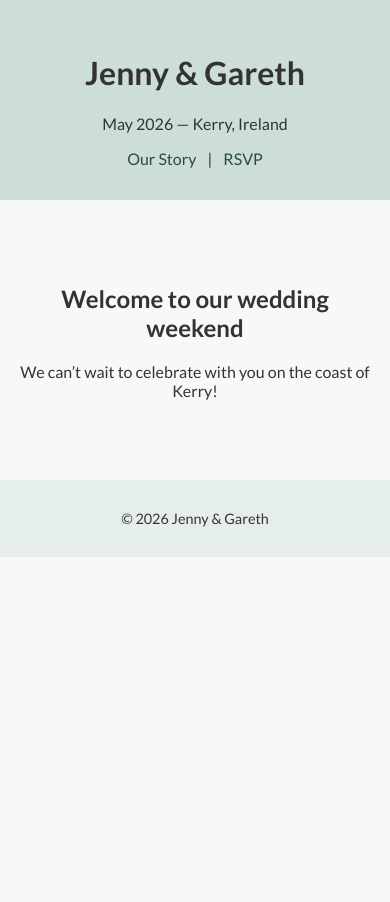
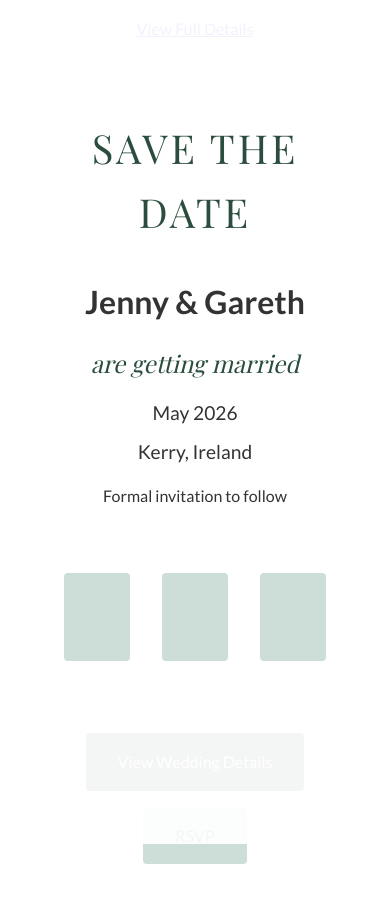
Before and after one commit to gar-bnb/jgwedding, a plain HTML site: page index.html in a window 390 px wide. Before the commit the page ends 844 px from the top, so only its background shows below. Drawn offline with nearby package versions, Linux system fonts and the light colour scheme.

Commit message:
Updated wedding website structure and styles: Save the Date, Details, RSVP pages

```diff
--- a/index.html
+++ b/index.html
@@ -3,33 +3,49 @@
 <head>
   <meta charset="UTF-8">
   <meta name="viewport" content="width=device-width, initial-scale=1.0">
-  <meta name="description" content="Welcome to Jenny and Gareth's Wedding - May 2026 in Kerry, Ireland">
-  <meta property="og:title" content="Jenny & Gareth | Our Wedding">
+  <meta name="description" content="Save the Date - Jenny and Gareth's Wedding - May 2026 in Kerry, Ireland">
+  <meta property="og:title" content="Save the Date | Jenny & Gareth">
   <meta property="og:description" content="Join us for our wedding celebration in Kerry, Ireland - May 2026">
   <meta property="og:type" content="website">
   <meta property="og:url" content="https://jennyandgareth.ie">
-  <title>Jenny & Gareth | Our Wedding</title>
+  <title>Save the Date | Jenny & Gareth</title>
   <link rel="stylesheet" href="style.css">
   <link rel="preconnect" href="https://fonts.gstatic.com">
-  <link href="https://fonts.googleapis.com/css2?family=Lato:wght@400;700&display=swap" rel="stylesheet">
+  <link href="https://fonts.googleapis.com/css2?family=Lato:wght@300;400;700&family=Playfair+Display:wght@400;700&display=swap" rel="stylesheet">
 </head>
-<body>
-  <header>
-    <h1>Jenny & Gareth</h1>
-    <p>May 2026 — Kerry, Ireland</p>
-    <nav>
-      <a href="about.html">Our Story</a> |
-      <a href="rsvp.html">RSVP</a>
-    </nav>
-  </header>
-  <main>
-    <section class="hero">
-      <h2>Welcome to our wedding weekend</h2>
-      <p>We can’t wait to celebrate with you on the coast of Kerry!</p>
-    </section>
+<body class="save-the-date">
+  <div class="background-overlay"></div>
+
+  <nav class="minimal-nav">
+    <a href="details.html" class="nav-link">View Full Details</a>
+  </nav>
+
+  <main class="full-screen">
+    <div class="save-the-date-content">
+      <div class="announcement">
+        <h1>Save the Date</h1>
+        <div class="couple-names">Jenny & Gareth</div>
+        <div class="are-getting-married">are getting married</div>
+        <div class="wedding-date">May 2026</div>
+        <div class="wedding-location">Kerry, Ireland</div>
+
+        <div class="message">
+          <p>Formal invitation to follow</p>
+        </div>
+      </div>
+
+      <div class="photo-highlights">
+        <!-- When you have photos, they will be displayed here in an elegant grid -->
+        <div class="photo-frame photo1"></div>
+        <div class="photo-frame photo2"></div>
+        <div class="photo-frame photo3"></div>
+      </div>
+
+      <div class="cta-buttons">
+        <a href="details.html" class="button primary">View Wedding Details</a>
+        <a href="rsvp.html" class="button secondary">RSVP</a>
+      </div>
+    </div>
   </main>
-  <footer>
-    <p>© 2026 Jenny & Gareth</p>
-  </footer>
 </body>
 </html>
--- a/style.css
+++ b/style.css
@@ -1,24 +1,260 @@
+/* Global Styles */
+:root {
+  --primary-color: #2a4d3d;
+  --secondary-color: #cdded9;
+  --background-color: #f7f9f8;
+  --text-color: #333;
+  --accent-color: #e6eeec;
+}
+
 body {
   margin: 0;
   font-family: 'Lato', sans-serif;
-  background: #f7f9f8;
-  color: #333;
+  background: var(--background-color);
+  color: var(--text-color);
   text-align: center;
+  line-height: 1.6;
 }
-header {
-  background: #cdded9;
-  padding: 2rem 1rem;
+
+/* Navigation */
+.main-nav {
+  padding: 1rem;
+  background: var(--secondary-color);
 }
-nav a {
-  color: #2a4d3d;
+
+.main-nav a {
+  color: var(--primary-color);
   text-decoration: none;
-  margin: 0 0.5rem;
+  margin: 0 1rem;
+  font-weight: 700;
+  transition: opacity 0.3s ease;
 }
-.hero {
-  padding: 4rem 1rem;
+
+.main-nav a:hover {
+  opacity: 0.8;
 }
-footer {
-  background: #e6eeec;
+
+.main-nav a.active {
+  border-bottom: 2px solid var(--primary-color);
+}
+
+/* Save the Date Page */
+.save-the-date {
+  background: var(--background-color);
+  min-height: 100vh;
+  display: flex;
+  flex-direction: column;
+  position: relative;
+  background: linear-gradient(rgba(255, 255, 255, 0.9), rgba(255, 255, 255, 0.9));
+}
+
+.background-overlay {
+  position: fixed;
+  top: 0;
+  left: 0;
+  right: 0;
+  bottom: 0;
+  background-color: rgba(255, 255, 255, 0.95);
+  z-index: 1;
+}
+
+.save-the-date .announcement {
+  position: relative;
+  z-index: 2;
+  margin-bottom: 3rem;
+}
+
+.save-the-date h1 {
+  font-family: 'Playfair Display', serif;
+  font-size: 2.5rem;
+  color: var(--primary-color);
+  margin-bottom: 2rem;
+  font-weight: 400;
+  letter-spacing: 3px;
+  text-transform: uppercase;
+}
+
+.are-getting-married {
+  font-family: 'Playfair Display', serif;
+  font-style: italic;
+  font-size: 1.5rem;
+  margin: 1rem 0;
+  color: var(--primary-color);
+}
+
+.photo-highlights {
+  display: grid;
+  grid-template-columns: repeat(3, 1fr);
+  gap: 2rem;
+  margin: 4rem auto;
+  max-width: 1200px;
+  padding: 0 2rem;
+  position: relative;
+  z-index: 2;
+}
+
+.photo-frame {
+  aspect-ratio: 3/4;
+  background-color: var(--secondary-color);
+  border-radius: 4px;
+  overflow: hidden;
+  transition: transform 0.3s ease;
+}
+
+.photo-frame:hover {
+  transform: translateY(-5px);
+}
+
+.minimal-nav {
+  position: absolute;
+  top: 2rem;
+  right: 2rem;
+}
+
+.full-screen {
+  min-height: 100vh;
+  display: flex;
+  align-items: center;
+  justify-content: center;
+}
+
+.save-the-date-content {
+  max-width: 800px;
+  margin: 0 auto;
+  padding: 2rem;
+}
+
+.couple-names {
+  font-size: 3rem;
+  margin: 1rem 0;
+  font-weight: 700;
+}
+
+.wedding-date,
+.wedding-location {
+  font-size: 1.5rem;
+  margin: 0.5rem 0;
+}
+
+.photo-grid {
+  margin: 2rem 0;
+  display: grid;
+  grid-template-columns: repeat(auto-fit, minmax(250px, 1fr));
+  gap: 1rem;
+}
+
+/* Buttons */
+.button {
+  display: inline-block;
+  padding: 1rem 2rem;
+  margin: 0.5rem;
+  text-decoration: none;
+  border-radius: 4px;
+  transition: transform 0.3s ease;
+}
+
+.button:hover {
+  transform: translateY(-2px);
+}
+
+.button.primary {
+  background: var(--primary-color);
+  color: white;
+}
+
+.button.secondary {
+  background: var(--secondary-color);
+  color: var(--primary-color);
+}
+
+/* Details Page */
+.content-section {
+  padding: 4rem 2rem;
+  max-width: 1200px;
+  margin: 0 auto;
+}
+
+.full-width-section {
+  padding: 6rem 2rem;
+  background: var(--secondary-color);
+  margin-bottom: 2rem;
+}
+
+.timeline {
+  display: grid;
+  gap: 2rem;
+  margin: 2rem 0;
+}
+
+.event {
   padding: 1rem;
-  font-size: 0.9em;
+  background: white;
+  border-radius: 8px;
+  box-shadow: 0 2px 4px rgba(0,0,0,0.1);
 }
+
+/* RSVP Page */
+.rsvp-container {
+  max-width: 600px;
+  margin: 4rem auto;
+  padding: 2rem;
+}
+
+.rsvp-form {
+  text-align: left;
+  background: white;
+  padding: 2rem;
+  border-radius: 8px;
+  box-shadow: 0 2px 4px rgba(0,0,0,0.1);
+}
+
+.form-group {
+  margin-bottom: 1.5rem;
+}
+
+.form-group label {
+  display: block;
+  margin-bottom: 0.5rem;
+  font-weight: 700;
+}
+
+.form-group input,
+.form-group select,
+.form-group textarea {
+  width: 100%;
+  padding: 0.5rem;
+  border: 1px solid var(--secondary-color);
+  border-radius: 4px;
+}
+
+.submit-button {
+  background: var(--primary-color);
+  color: white;
+  border: none;
+  padding: 1rem 2rem;
+  border-radius: 4px;
+  cursor: pointer;
+  width: 100%;
+  font-size: 1.1rem;
+}
+
+/* Responsive Design */
+@media (max-width: 768px) {
+  .couple-names {
+    font-size: 2rem;
+  }
+
+  .wedding-date,
+  .wedding-location {
+    font-size: 1.2rem;
+  }
+
+  .content-section {
+    padding: 2rem 1rem;
+  }
+
+  .minimal-nav {
+    position: static;
+    padding: 1rem;
+  }
+}
```
Also changed, not shown: details.html (added, +67 -0 lines), rsvp.html (added, +61 -0 lines).
